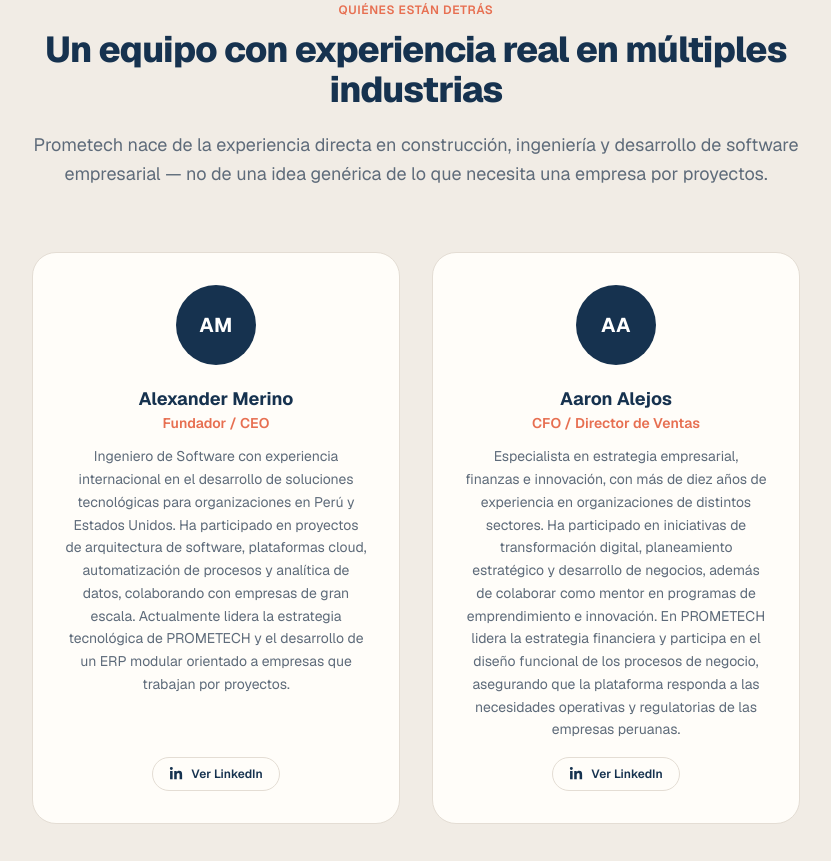
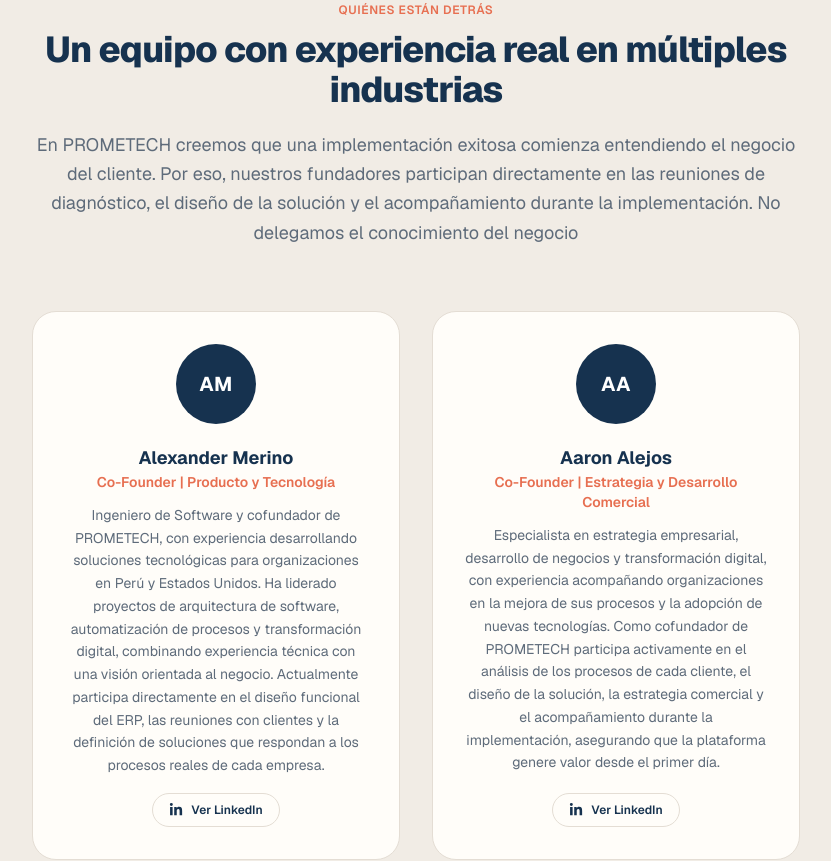
Before and after one commit to alexandermerino-prometech/landing-page, a Next.js app: page / in a window 1280 px wide. Shown: the part 7360-8221 px from the top of the page, without its empty margins (224-1055 px from the left). Built offline with nearby package versions, Linux system fonts and the light colour scheme.

Commit message:
fix issues

```diff
--- a/app/components/ConceptoErp.tsx
+++ b/app/components/ConceptoErp.tsx
@@ -234,7 +234,7 @@
 
         </div>
 
-        <div className="text-center max-w-3xl mx-auto mb-12">
+        <div id="contenido" className="text-center max-w-3xl mx-auto mb-12">
           <h3 className="text-2xl font-bold text-[#16324F]">
               Cada industria ejecuta proyectos de manera diferente.
           </h3>
@@ -246,7 +246,7 @@
         </div>
 
         {/* ESTRUCTURA DE PESTAÑAS INTERACTIVAS (TABS) */}
-        <div id="contenido" role="tablist" className="mb-16 flex flex-wrap justify-center gap-4" aria-label="Sectores empresariales">
+        <div role="tablist" className="mb-16 flex flex-wrap justify-center gap-4" aria-label="Sectores empresariales">
           {sectores.map((sec) => {
             const Icon = sec.icon;
             const esActivo = sectorActivo.id === sec.id;
--- a/app/components/EquipoExperiencia.tsx
+++ b/app/components/EquipoExperiencia.tsx
@@ -12,16 +12,16 @@
 const equipo: Persona[] = [
   {
     nombre: "Alexander Merino",
-    rol: "Fundador / CEO",
+    rol: "Co-Founder | Producto y Tecnología",
     experiencia:
-      "Ingeniero de Software con experiencia internacional en el desarrollo de soluciones tecnológicas para organizaciones en Perú y Estados Unidos. Ha participado en proyectos de arquitectura de software, plataformas cloud, automatización de procesos y analítica de datos, colaborando con empresas de gran escala. Actualmente lidera la estrategia tecnológica de PROMETECH y el desarrollo de un ERP modular orientado a empresas que trabajan por proyectos.",
+      "Ingeniero de Software y cofundador de PROMETECH, con experiencia desarrollando soluciones tecnológicas para organizaciones en Perú y Estados Unidos. Ha liderado proyectos de arquitectura de software, automatización de procesos y transformación digital, combinando experiencia técnica con una visión orientada al negocio. Actualmente participa directamente en el diseño funcional del ERP, las reuniones con clientes y la definición de soluciones que respondan a los procesos reales de cada empresa.",
     linkedin: "https://www.linkedin.com/in/alexander-merino/",
   },
   {
     nombre: "Aaron Alejos",
-    rol: "CFO / Director de Ventas",
+    rol: "Co-Founder | Estrategia y Desarrollo Comercial",
     experiencia:
-      "Especialista en estrategia empresarial, finanzas e innovación, con más de diez años de experiencia en organizaciones de distintos sectores. Ha participado en iniciativas de transformación digital, planeamiento estratégico y desarrollo de negocios, además de colaborar como mentor en programas de emprendimiento e innovación. En PROMETECH lidera la estrategia financiera y participa en el diseño funcional de los procesos de negocio, asegurando que la plataforma responda a las necesidades operativas y regulatorias de las empresas peruanas.",
+      "Especialista en estrategia empresarial, desarrollo de negocios y transformación digital, con experiencia acompañando organizaciones en la mejora de sus procesos y la adopción de nuevas tecnologías. Como cofundador de PROMETECH participa activamente en el análisis de los procesos de cada cliente, el diseño de la solución, la estrategia comercial y el acompañamiento durante la implementación, asegurando que la plataforma genere valor desde el primer día.",
     linkedin: "https://www.linkedin.com/in/aaron-alejos-flores/",
   },
 ];
@@ -47,7 +47,7 @@
             Un equipo con experiencia real en múltiples industrias
           </h2>
           <p className="text-[#5E6B7A] text-lg leading-relaxed">
-            Prometech nace de la experiencia directa en construcción, ingeniería y desarrollo de software empresarial — no de una idea genérica de lo que necesita una empresa por proyectos.
+            En PROMETECH creemos que una implementación exitosa comienza entendiendo el negocio del cliente. Por eso, nuestros fundadores participan directamente en las reuniones de diagnóstico, el diseño de la solución y el acompañamiento durante la implementación. No delegamos el conocimiento del negocio
           </p>
         </div>
 
```
